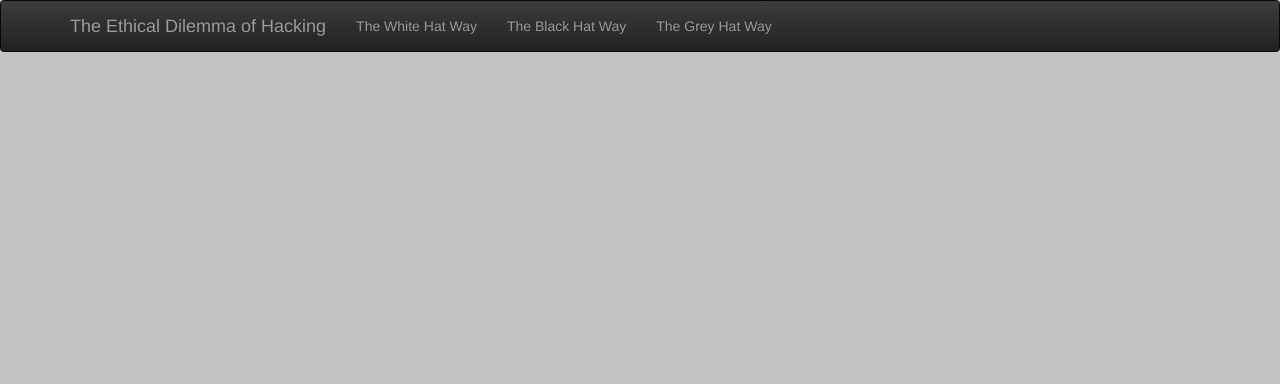
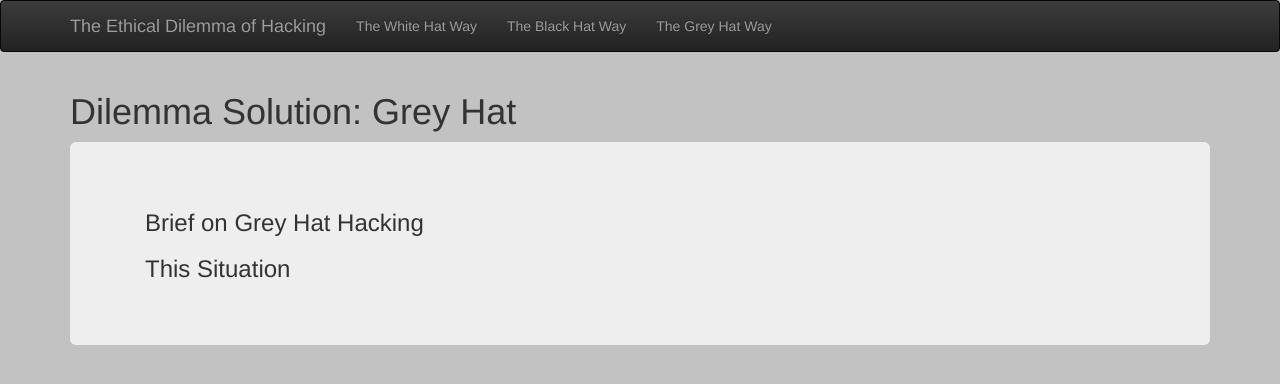
Before and after one commit to kepler0/miniature-tyrion, a Jekyll site: the page built from grey_hat.html, in a window 1280 px wide. Shown: the top 384 px of the page. Built offline with Jekyll 4.4.1, drawn with Linux system fonts in a browser that asks for light colours; nearby versions of some CDN libraries.

Commit message:
Structure

```diff
--- a/grey_hat.html
+++ b/grey_hat.html
@@ -2,3 +2,16 @@
 layout: default
 title: The Ethical Dilemma of Grey Hat Hacking
 ---
+
+<h1>Dilemma Solution: Grey Hat</h1>
+
+<div class="jumbotron">
+  <div class="container-fluid">
+    <h3>Brief on Grey Hat Hacking</h3>
+    <p>
+    </p>
+    <h3>This Situation</h3>
+    <p>
+    </p>
+  </div>
+</div>
```
